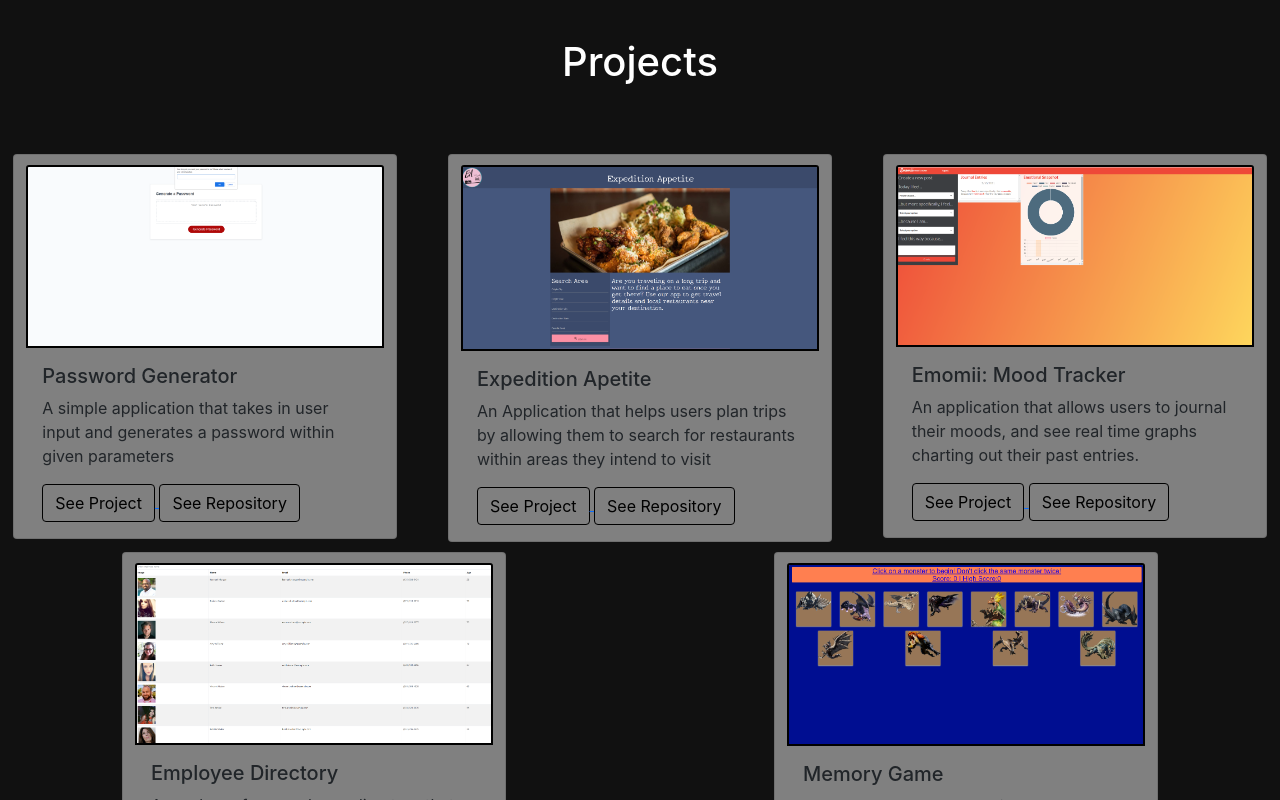
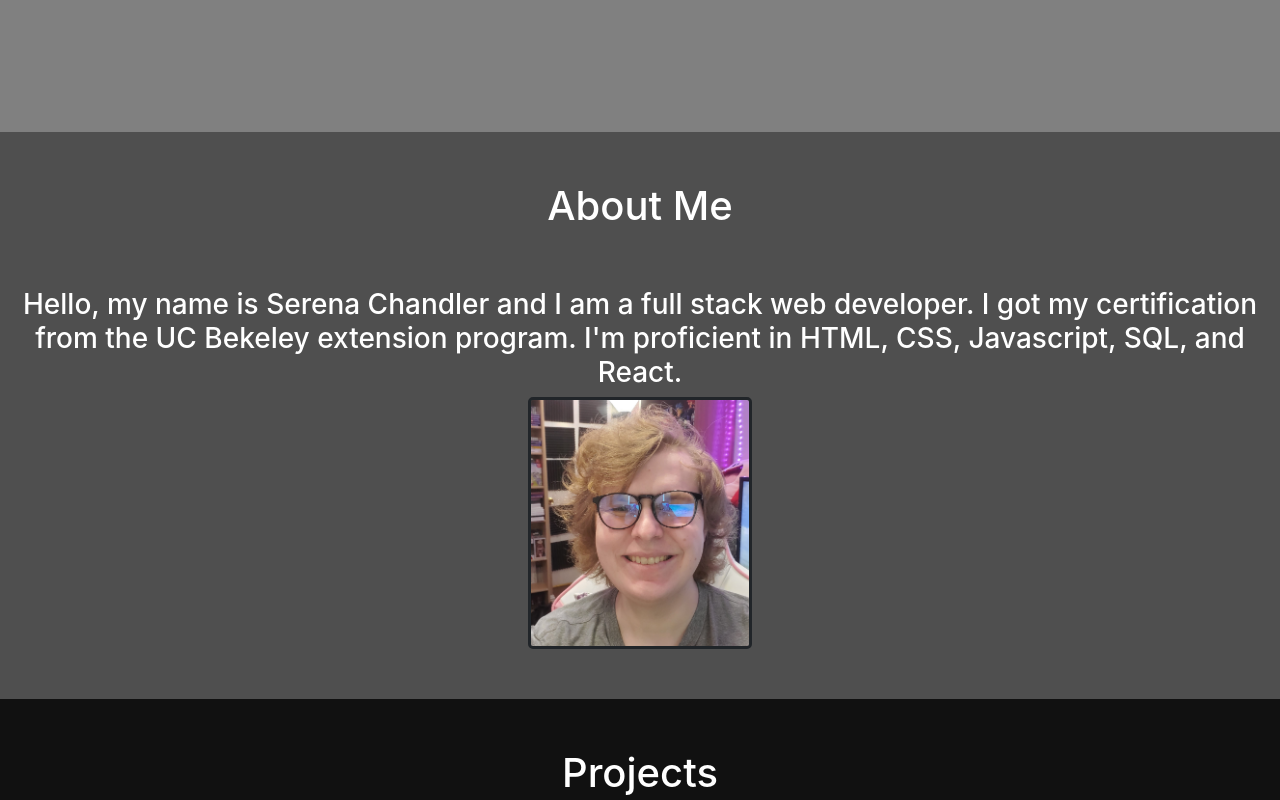
Before and after one commit to SerenaChandler/react-portfolio, a React (Create React App) app: page / in a window 1280 px wide. Shown: the part 620-1420 px from the top of the page. Built offline with nearby package versions, Linux system fonts and the light colour scheme.

Commit message:
added an about me page

```diff
--- a/src/pages/Aboutme.js
+++ b/src/pages/Aboutme.js
@@ -1,12 +1,34 @@
 import react from "react";
-import projects from "../projects.json";
-import Card from "react-bootstrap/Card";
-import Button from "react-bootstrap/Button";
 
-const Projects = () => {
+const Aboutme = () => {
   return (
-   <h1>test</h1>
+    <section className="text-center" style={{ background: "#4f4f4f", paddingBottom: 50 }}>
+      <container>
+        <div>
+          <h1     style={{
+          color: "white",
+          paddingBottom: 50,
+          paddingTop: 50,
+        }}>About Me</h1>
+          <h3     style={{
+          color: "white",
+
+
+        }}>
+            {" "}
+            Hello, my name is Serena Chandler and I am a full stack web
+            developer. I got my certification from the UC Bekeley extension
+            program. I'm proficient in HTML, CSS, Javascript, SQL, and React.
+          </h3>
+        </div>
+
+        <img
+          style={{ width: "14rem", borderWidth: 2, borderColor: "black", border: "solid", borderRadius: 5 }}
+          src="./images/selfie-for-portfolio.jpg"
+        />
+      </container>
+    </section>
   );
 };
 
-export default Projects;
+export default Aboutme;
--- a/src/pages/Home.js
+++ b/src/pages/Home.js
@@ -4,11 +4,11 @@ const Homepage = () => {
   return (
     <div className="row" style={{ background: "grey" }}>
       <div className="text-center">
-        <h1 style={{ color: "white" }}>Serena Chandler</h1>
+        <h1 style={{ color: "white", paddingTop: 200 }}>Serena Chandler</h1>
 
         <img src="./images/transDev.png" />
 
-        <h2 style={{ color: "white", paddingBottom: 250 }}>Web Developer</h2>
+        <h2 style={{ color: "white", paddingBottom: 250, }}>Web Developer</h2>
       </div>
     </div>
   );
```
Also changed, not shown: public/images/selfie-for-portfolio.jpg (added).
